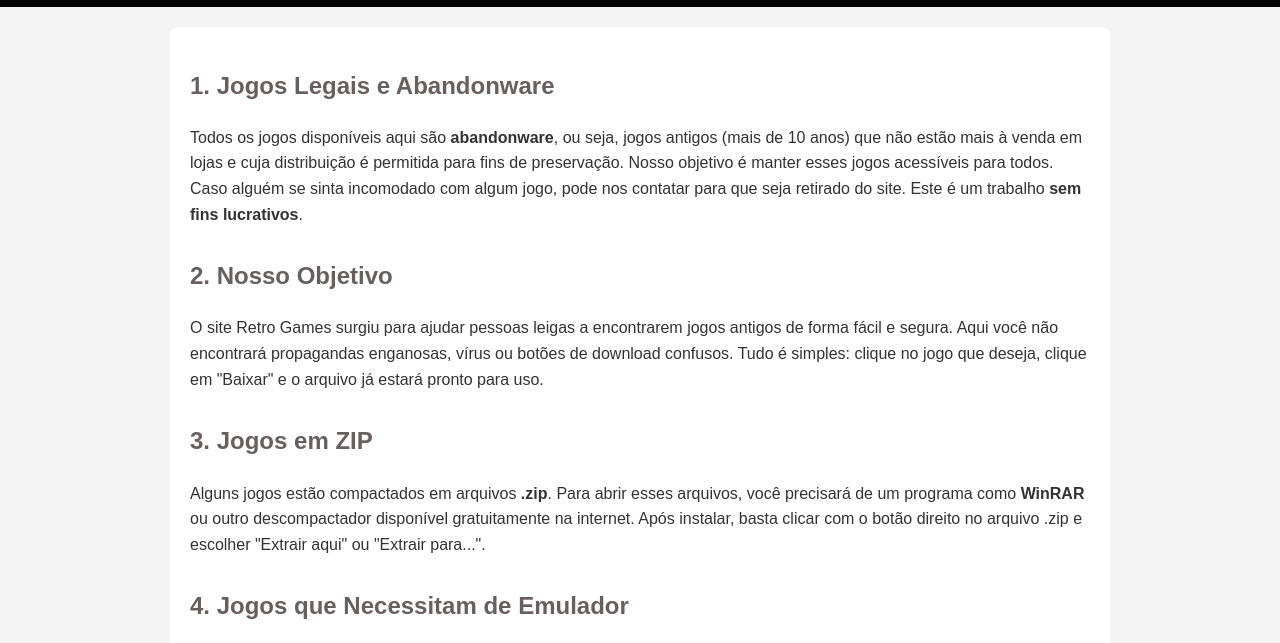
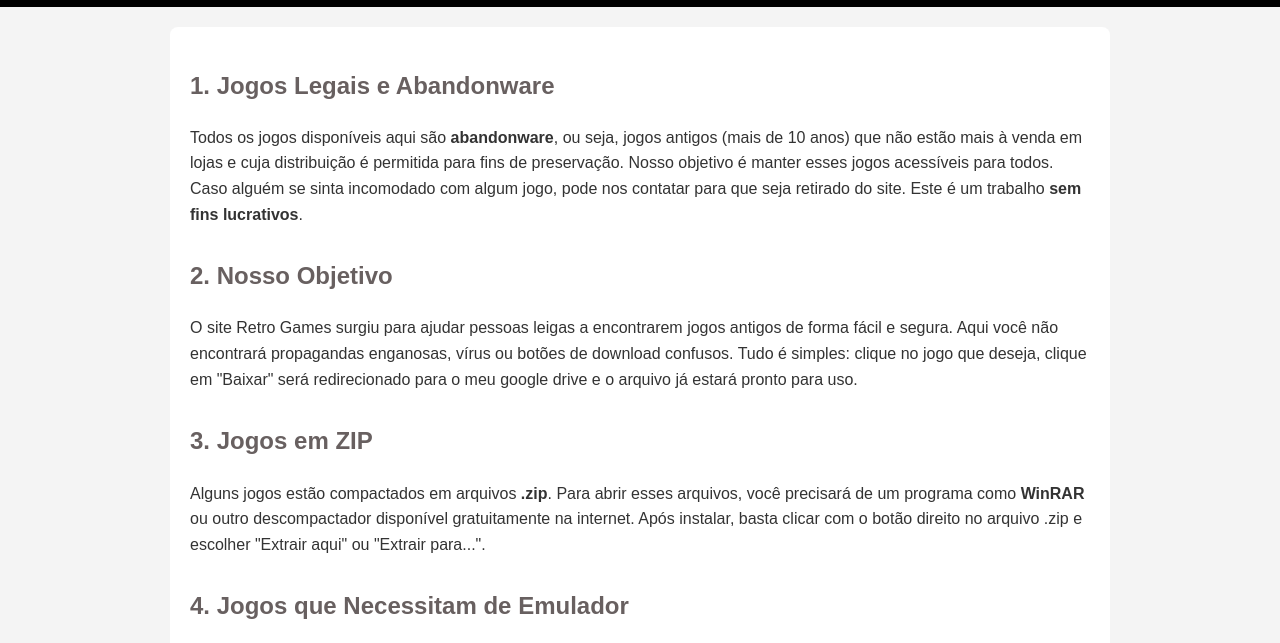
Before and after one commit to cksjunior/retro-games, a plain HTML site: page ajuda.html in a window 1280 px wide. Shown: the part 91-734 px from the top of the page. Drawn offline with Linux system fonts and the light colour scheme.

Commit message:
Add files via upload

```diff
--- a/ajuda.html
+++ b/ajuda.html
@@ -78,7 +78,7 @@ header p {
         <section>
             <h2>2. Nosso Objetivo</h2>
             <p>O site Retro Games surgiu para ajudar pessoas leigas a encontrarem jogos antigos de forma fácil e segura. Aqui você não encontrará propagandas enganosas, vírus ou botões de download confusos.
-            Tudo é simples: clique no jogo que deseja, clique em "Baixar" e o arquivo já estará pronto para uso.</p>
+            Tudo é simples: clique no jogo que deseja, clique em "Baixar" será redirecionado para o meu google drive e o arquivo já estará pronto para uso.</p>
         </section>
 
         <section>
```
